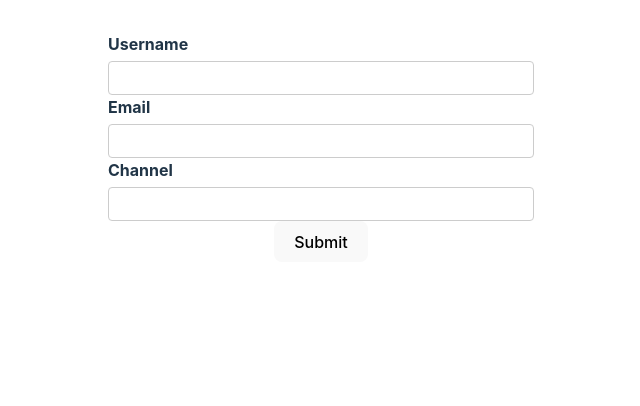
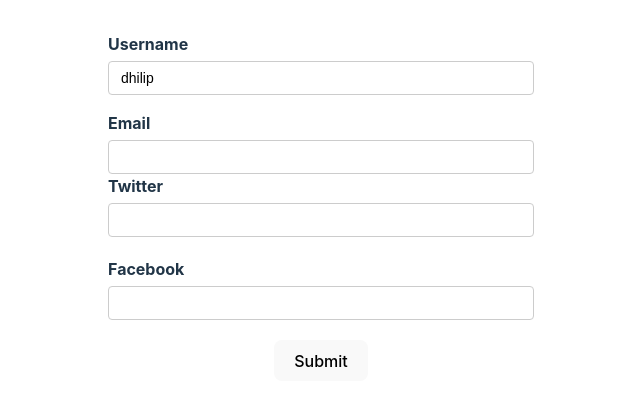
Before and after one commit to DhilipThangaraj/react-hook-form, a React (Vite) app in the folder hook-form/: page / in a window 1280 px wide. Shown: the top 406 px of the page, without its empty margins (319-959 px from the left). Built offline with nearby package versions, Linux system fonts and the light colour scheme.

Commit message:
nested objects implementation commit

```diff
--- a/hook-form/src/components/yt-form.tsx
+++ b/hook-form/src/components/yt-form.tsx
@@ -7,11 +7,32 @@ type FormValues = {
   username: string;
   email: string;
   channel: string;
+  social: {
+    //nested objects
+    twitter: string;
+    facebook: string;
+  };
 };
 
 export default function YTForm() {
-  const form = useForm<FormValues>();
-  const { register, control, handleSubmit } = form;
+  const form = useForm<FormValues>({
+    defaultValues: {
+      username: "dhilip",
+      email: "",
+      channel: "",
+      social: {
+        twitter: "",
+        facebook: "",
+      },
+    },
+  });
+
+  const {
+    register,
+    control,
+    handleSubmit,
+    formState: { errors },
+  } = form;
 
   const onSubmit = (data: FormValues) => {
     console.log("??????form submitted", data);
@@ -21,13 +42,27 @@ export default function YTForm() {
     <div>
       <form onSubmit={handleSubmit(onSubmit)}>
         <label htmlFor="username">Username</label>
-        <input type="text" id="username" {...register("username")} />
+        <input
+          type="text"
+          id="username"
+          {...register("username", {
+            required: "user name is mandatory",
+          })}
+        />
+        <p>{errors.username?.message}</p>
 
         <label htmlFor="email">Email</label>
         <input type="email" id="email" {...register("email")} />
 
-        <label htmlFor="channel">Channel</label>
-        <input type="text" id="channel" {...register("channel")} />
+        <div className="form-control">
+          <label htmlFor="twitter">Twitter</label>
+          <input type="text" id="twitter" {...register("social.twitter")} />
+        </div>
+
+        <div className="form-control">
+          <label htmlFor="facebook">Facebook</label>
+          <input type="text" id="facebook" {...register("social.facebook")} />
+        </div>
 
         <button>Submit</button>
         <DevTool control={control} />
```
Also changed, not shown: 1 other file (tests, documents, lock files or other folders).
